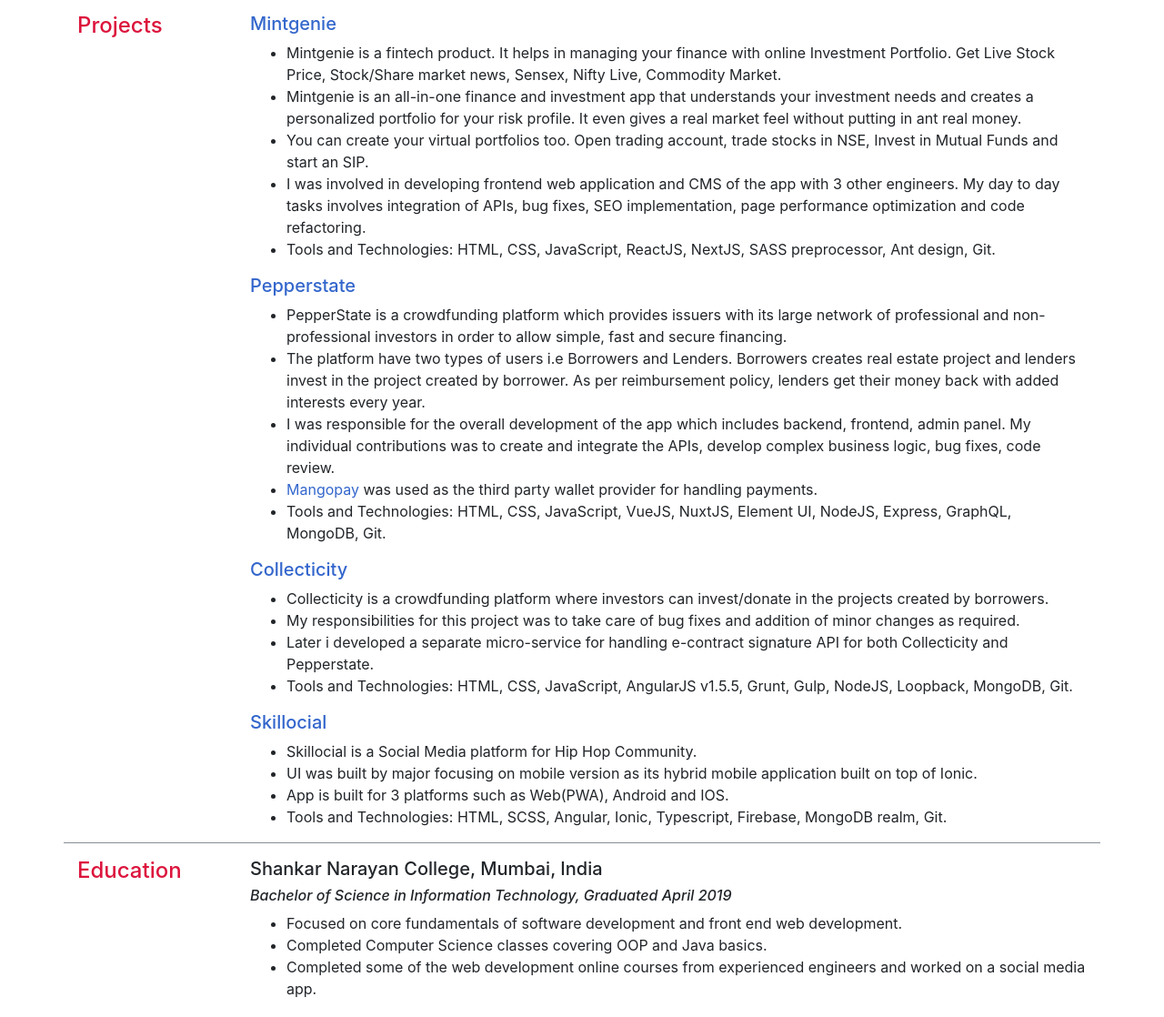
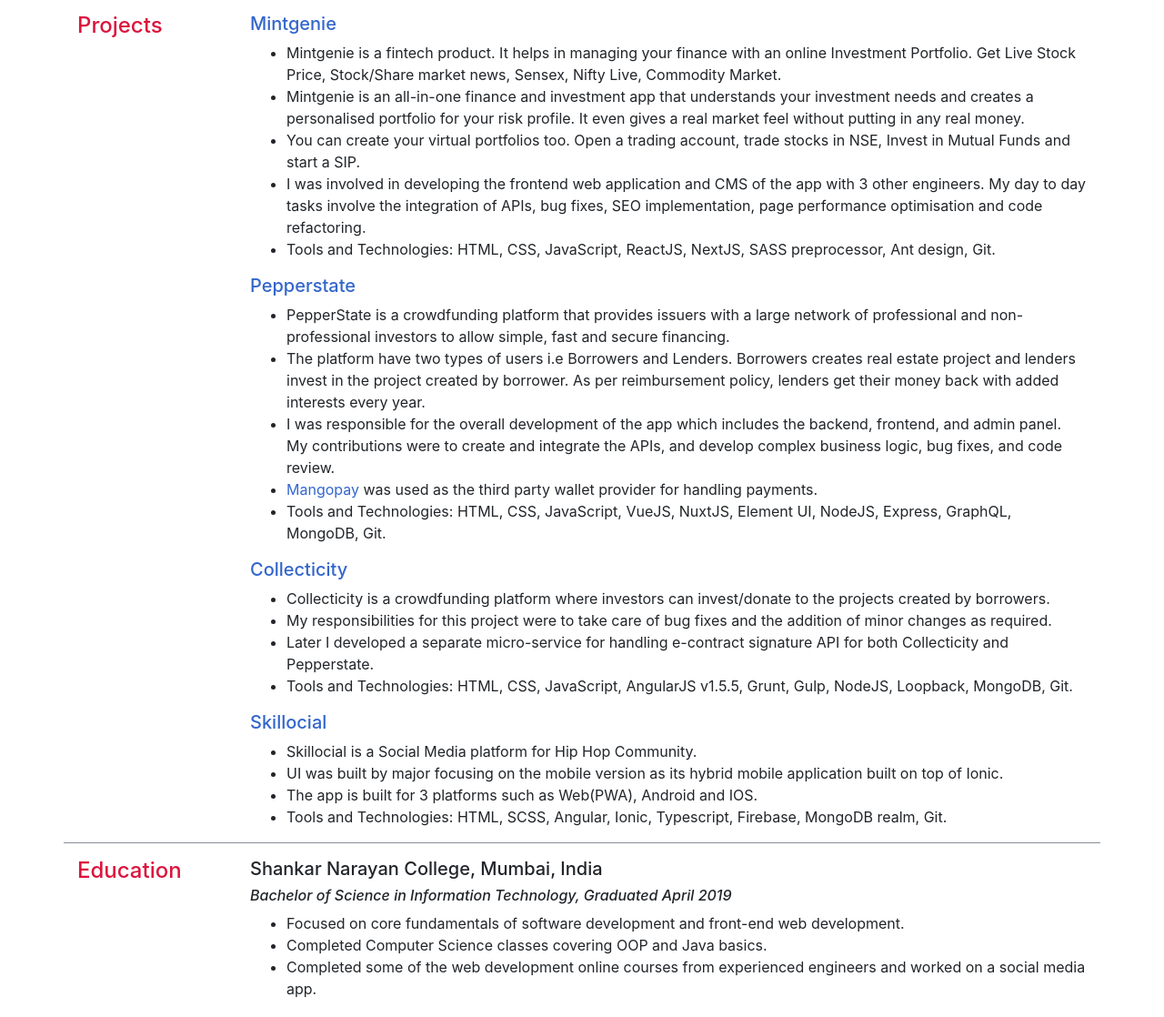
Before and after one commit to MaharshiChetan/maharshichetan.github.io, a website: page index.html in a window 1280 px wide. Shown: the part 468-1586 px from the top of the page at 91% size. Drawn offline with nearby package versions, Linux system fonts and the light colour scheme.

Commit message:
feat: updated resume

```diff
--- a/index.html
+++ b/index.html
@@ -73,7 +73,7 @@
             complex, high profile web applications collaborating with both small
             and large teams. I specialize in JavaScript, thriving in an agile
             environment leveraging modern technologies such as ReactJS, VueJS,
-            Angular and NodeJS. I pride myself in writing scalable, elegant code
+            Angular and NodeJS. I pride myself on writing scalable, elegant code
             &mdash; creating simple solutions to complex problems.
           </p>
         </div>
@@ -126,25 +126,26 @@
             <ul>
               <li>
                 Mintgenie is a fintech product. It helps in managing your
-                finance with online Investment Portfolio. Get Live Stock Price,
-                Stock/Share market news, Sensex, Nifty Live, Commodity Market.
+                finance with an online Investment Portfolio. Get Live Stock
+                Price, Stock/Share market news, Sensex, Nifty Live, Commodity
+                Market.
               </li>
               <li>
                 Mintgenie is an all-in-one finance and investment app that
-                understands your investment needs and creates a personalized
+                understands your investment needs and creates a personalised
                 portfolio for your risk profile. It even gives a real market
-                feel without putting in ant real money.
+                feel without putting in any real money.
               </li>
               <li>
-                You can create your virtual portfolios too. Open trading
-                account, trade stocks in NSE, Invest in Mutual Funds and start
-                an SIP.
+                You can create your virtual portfolios too. Open a trading
+                account, trade stocks in NSE, Invest in Mutual Funds and start a
+                SIP.
               </li>
               <li>
-                I was involved in developing frontend web application and CMS of
-                the app with 3 other engineers. My day to day tasks involves
-                integration of APIs, bug fixes, SEO implementation, page
-                performance optimization and code refactoring.
+                I was involved in developing the frontend web application and
+                CMS of the app with 3 other engineers. My day to day tasks
+                involve the integration of APIs, bug fixes, SEO implementation,
+                page performance optimisation and code refactoring.
               </li>
               <li>
                 Tools and Technologies: HTML, CSS, JavaScript, ReactJS, NextJS,
@@ -162,9 +163,9 @@
 
             <ul>
               <li>
-                PepperState is a crowdfunding platform which provides issuers
-                with its large network of professional and non-professional
-                investors in order to allow simple, fast and secure financing.
+                PepperState is a crowdfunding platform that provides issuers
+                with a large network of professional and non-professional
+                investors to allow simple, fast and secure financing.
               </li>
               <li>
                 The platform have two types of users i.e Borrowers and Lenders.
@@ -174,9 +175,9 @@
               </li>
               <li>
                 I was responsible for the overall development of the app which
-                includes backend, frontend, admin panel. My individual
-                contributions was to create and integrate the APIs, develop
-                complex business logic, bug fixes, code review.
+                includes the backend, frontend, and admin panel. My
+                contributions were to create and integrate the APIs, and develop
+                complex business logic, bug fixes, and code review.
               </li>
               <li>
                 <a target="_blank" href="https://www.mangopay.com">Mangopay</a>
@@ -198,14 +199,14 @@
             <ul>
               <li>
                 Collecticity is a crowdfunding platform where investors can
-                invest/donate in the projects created by borrowers.
+                invest/donate to the projects created by borrowers.
               </li>
               <li>
-                My responsibilities for this project was to take care of bug
-                fixes and addition of minor changes as required.
+                My responsibilities for this project were to take care of bug
+                fixes and the addition of minor changes as required.
               </li>
               <li>
-                Later i developed a separate micro-service for handling
+                Later I developed a separate micro-service for handling
                 e-contract signature API for both Collecticity and Pepperstate.
               </li>
               <li>
@@ -225,11 +226,12 @@
                 Skillocial is a Social Media platform for Hip Hop Community.
               </li>
               <li>
-                UI was built by major focusing on mobile version as its hybrid
-                mobile application built on top of Ionic.
+                UI was built by major focusing on the mobile version as its
+                hybrid mobile application built on top of Ionic.
               </li>
               <li>
-                App is built for 3 platforms such as Web(PWA), Android and IOS.
+                The app is built for 3 platforms such as Web(PWA), Android and
+                IOS.
               </li>
               <li>
                 Tools and Technologies: HTML, SCSS, Angular, Ionic, Typescript,
@@ -253,7 +255,7 @@
           </h6>
           <ul>
             <li>
-              Focused on core fundamentals of software development and front end
+              Focused on core fundamentals of software development and front-end
               web development.
             </li>
             <li>
```
Also changed, not shown: 1 other file.
